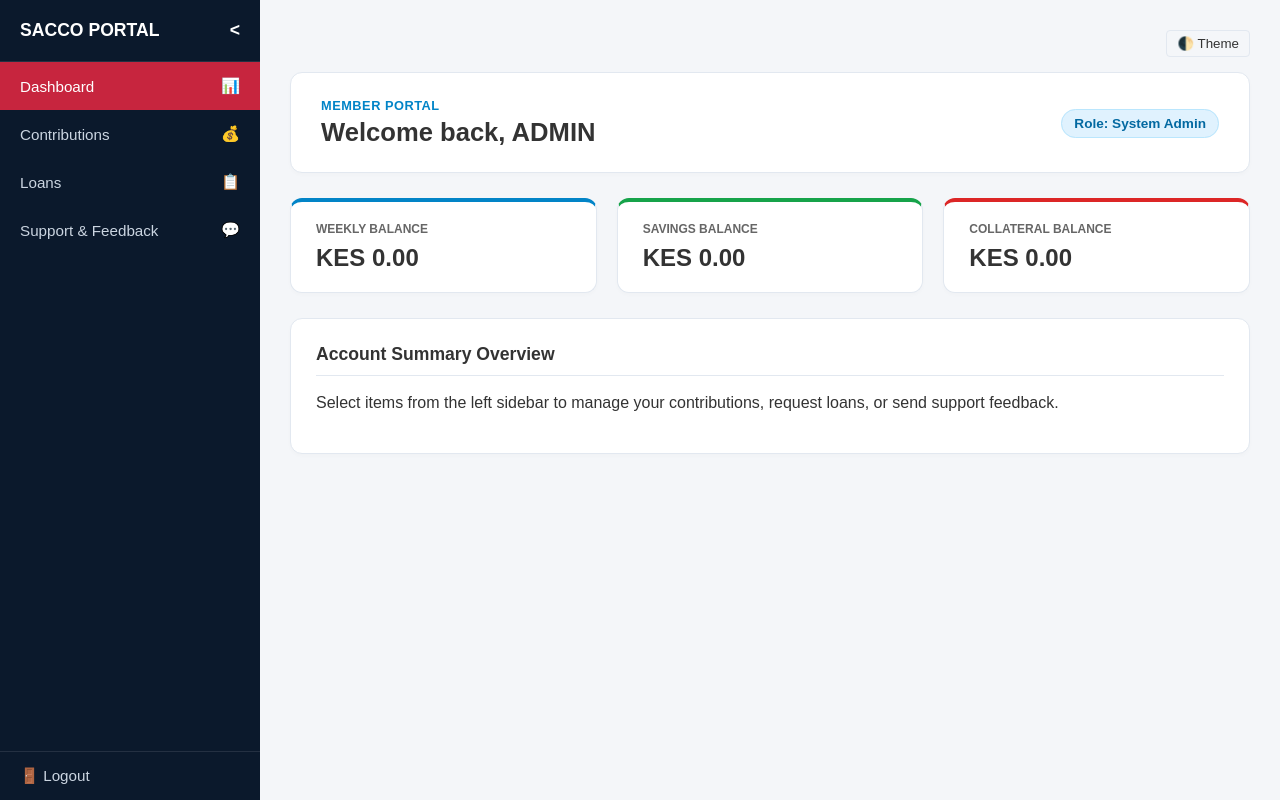
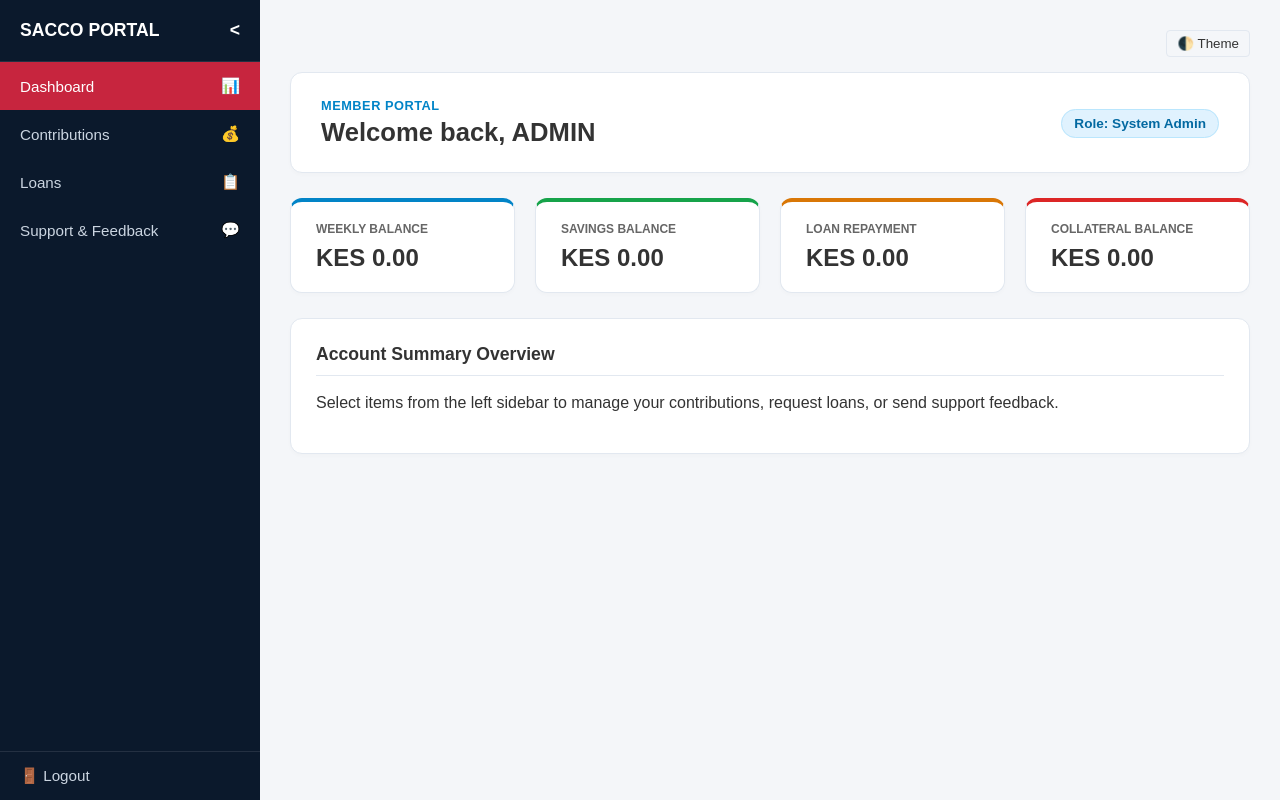
Before and after one commit to Davidwelimo/sacco-system, a Flask app: template templates/dashboard.html in a window 1280 px wide. Run offline with Flask 3, Linux system fonts and the light colour scheme; tables that the repository leaves empty hold one stand-in row (values such as "Sample post"); the template is opened without the code that fills it: values that come from a table or form of the project are taken from there, most other values are stand-ins (such as "Sample title", 1, 10 or a date in 2020); some libraries are stand-ins or nearby versions.

Commit message:
Update dashboard.html

```diff
--- a/app.py
+++ b/app.py
@@ -406,7 +406,7 @@ def admin_reply_feedback(feedback_id):
 @login_required
 def issue_otp(user_id):
     target = User.query.get_or_404(user_id)
-    otp = str(random.randint(100000, 999999))  # Updated to 6 digits to match reset_otp.html
+    otp = str(random.randint(100000, 999999))
     target.reset_otp = otp
     target.user_reset = True
     db.session.commit()
--- a/templates/dashboard.html
+++ b/templates/dashboard.html
@@ -31,10 +31,11 @@
         .badge { background: #e0f2fe; color: #0369a1; padding: 6px 12px; border-radius: 20px; font-size: 0.85em; font-weight: bold; border: 1px solid #bae6fd; }
 
         /* Metrics Row */
-        .metrics-grid { display: grid; grid-template-columns: repeat(3, 1fr); gap: 20px; margin-bottom: 25px; }
+        .metrics-grid { display: grid; grid-template-columns: repeat(4, 1fr); gap: 20px; margin-bottom: 25px; }
         .metric-card { background: var(--card-bg); border-radius: 12px; padding: 20px 25px; box-shadow: 0 2px 4px rgba(0,0,0,0.02); border: 1px solid var(--border); border-top: 4px solid #0284c7; }
         .metric-card.green { border-top-color: #16a34a; }
         .metric-card.red { border-top-color: #dc2626; }
+        .metric-card.orange { border-top-color: #d97706; }
         .metric-title { font-size: 0.75em; color: var(--text-muted); font-weight: bold; text-transform: uppercase; margin-bottom: 8px; }
         .metric-value { font-size: 1.5em; font-weight: bold; margin: 0; }
 
@@ -109,6 +110,10 @@
                     <div class="metric-title">Savings Balance</div>
                     <p class="metric-value">KES {{ "%.2f"|format(user.savings_balance) }}</p>
                 </div>
+                <div class="metric-card orange">
+                    <div class="metric-title">Loan Repayment</div>
+                    <p class="metric-value">KES {{ "%.2f"|format(user.loan_repayment_balance) }}</p>
+                </div>
                 <div class="metric-card red">
                     <div class="metric-title">Collateral Balance</div>
                     <p class="metric-value">KES {{ "%.2f"|format(user.collateral_balance) }}</p>
@@ -125,6 +130,11 @@
         <div id="contributions" class="tab-content">
             <div class="card">
                 <h3>Make Contribution</h3>
+                {% if is_late %}
+                    <p style="color: #dc2626; font-size: 0.9em; font-weight: bold; margin-bottom: 12px;">Deadline passed! Minimum weekly contribution is {{ min_amount }} KES (100 KES + 20 KES Collateral).</p>
+                {% else %}
+                    <p style="color: var(--text-muted); font-size: 0.9em; margin-bottom: 12px;">Minimum weekly contribution is {{ min_amount }} KES.</p>
+                {% endif %}
                 <form method="POST" action="/contribute">
                     <label>Account Type</label>
                     <select name="account_type">
@@ -182,6 +192,30 @@
                     <input type="number" step="0.01" name="amount" placeholder="Enter requested amount" required>
                     <button type="submit" class="btn" style="background: #16a34a; margin-top: 15px;">Submit Loan Request</button>
                 </form>
+
+                <h3 style="margin-top: 25px;">My Loan History & Repayments</h3>
+                <table>
+                    <thead>
+                        <tr>
+                            <th>Date Requested</th>
+                            <th>Amount (KES)</th>
+                            <th>Status</th>
+                        </tr>
+                    </thead>
+                    <tbody>
+                        {% for loan in loans %}
+                        <tr>
+                            <td>{{ loan.date_submitted.strftime('%Y-%m-%d %H:%M') }}</td>
+                            <td>KES {{ loan.amount }}</td>
+                            <td><span style="font-weight: bold; color: {% if loan.status == 'Approved' %}#16a34a{% elif loan.status == 'Declined' %}#dc2626{% else %}#d97706{% endif %};">{{ loan.status }}</span></td>
+                        </tr>
+                        {% else %}
+                        <tr>
+                            <td colspan="3" style="text-align:center; color: var(--text-muted);">No loan history found.</td>
+                        </tr>
+                        {% endfor %}
+                    </tbody>
+                </table>
             </div>
         </div>
 
@@ -194,6 +228,20 @@
                     <textarea name="message" rows="4" placeholder="Type your issue or feedback here..." required></textarea>
                     <button type="submit" class="btn">Send Message</button>
                 </form>
+
+                <ul style="margin-top: 20px; list-style: none; padding: 0;">
+                    {% for fb in feedbacks %}
+                    <li style="margin-bottom: 15px; border-bottom: 1px solid var(--border); padding-bottom: 10px;">
+                        <p style="margin: 0 0 5px 0;"><strong>You:</strong> {{ fb.message }}</p>
+                        {% if fb.admin_reply %}
+                            <p style="color: #16a34a; margin: 0 0 5px 0;"><strong>Admin Reply:</strong> {{ fb.admin_reply }}</p>
+                        {% endif %}
+                        <form action="{{ url_for('delete_feedback', feedback_id=fb.id) }}" method="POST" style="display:inline;">
+                            <button type="submit" style="background: #dc2626; color: white; border: none; padding: 4px 8px; border-radius: 4px; cursor: pointer; font-size: 0.8em;">Delete</button>
+                        </form>
+                    </li>
+                    {% endfor %}
+                </ul>
             </div>
         </div>
     </div>
```
